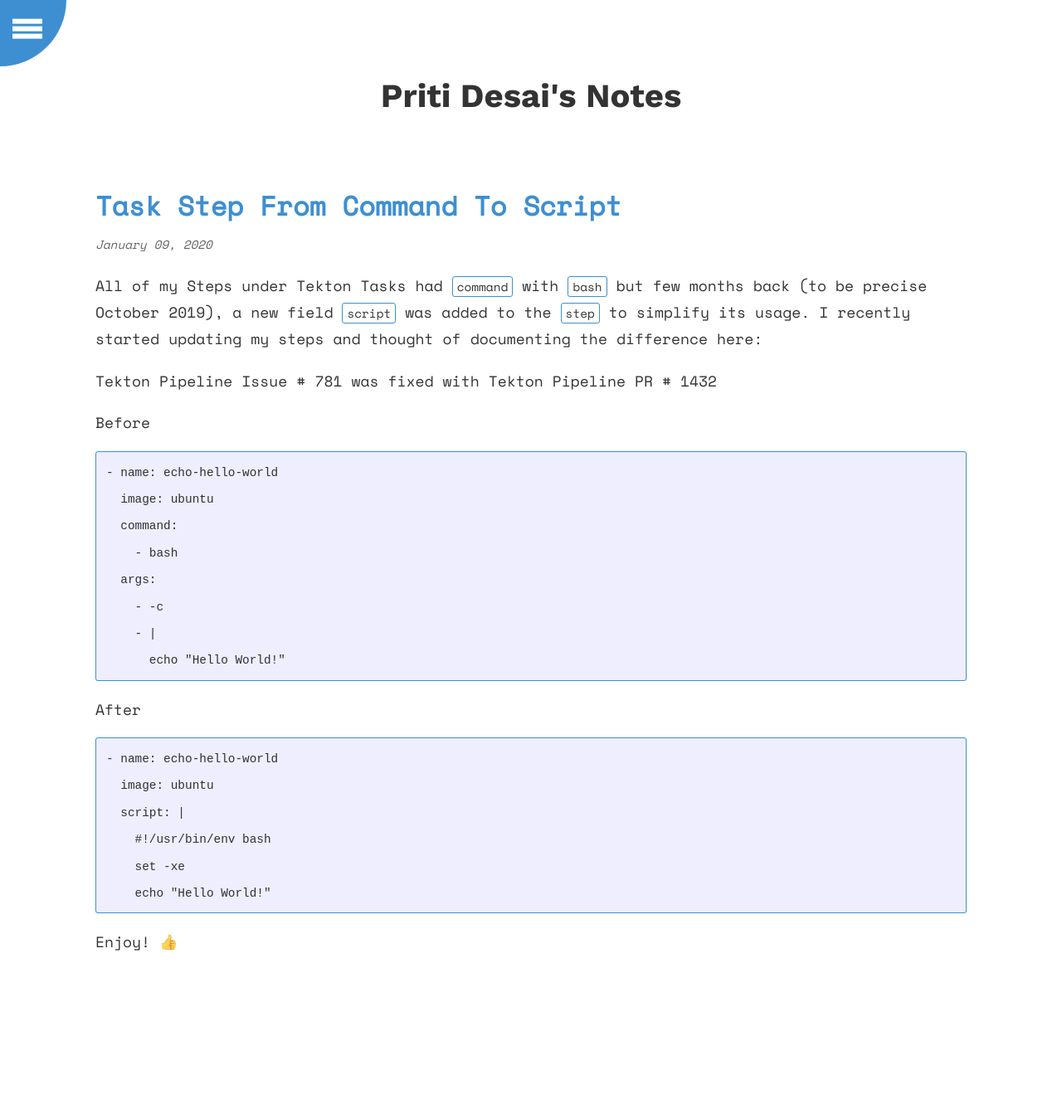
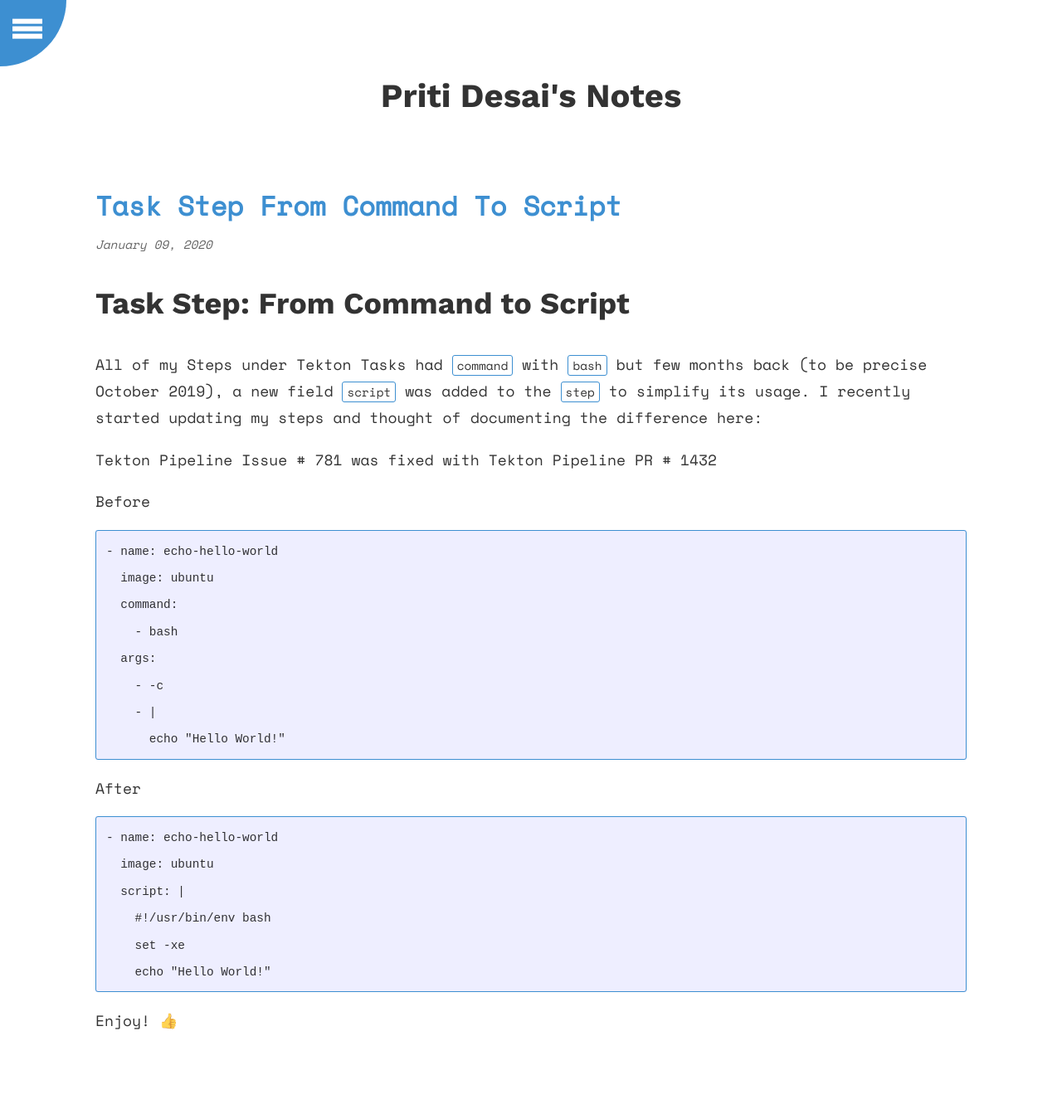
Before and after one commit to pritidesai/pritidesai.github.io, a Jekyll site: the page built from _posts/2020-01-09-task-step-from-command-to-script.md, in a window 1280 px wide. Shown: the whole page at 83% size. Built offline with Jekyll 4.4.1, drawn with Linux system fonts in a browser that asks for light colours; our own code applies the rules of GitHub Pages for plain Markdown files; before the commit the page ends 1242 px from its top, so only the background shows below that.

Commit message:
Update 2020-01-09-task-step-from-command-to-script.md

```diff
--- a/_posts/2020-01-09-task-step-from-command-to-script.md
+++ b/_posts/2020-01-09-task-step-from-command-to-script.md
@@ -1,3 +1,5 @@
+# Task Step: From Command to Script
+
 All of my Steps under Tekton Tasks had `command` with `bash` but few months back (to be precise October 2019), a new field `script` was added to the `step` to simplify its usage. I recently started updating my steps and thought of documenting the difference here:
 
 Tekton Pipeline Issue # 781 was fixed with Tekton Pipeline PR # 1432
```
